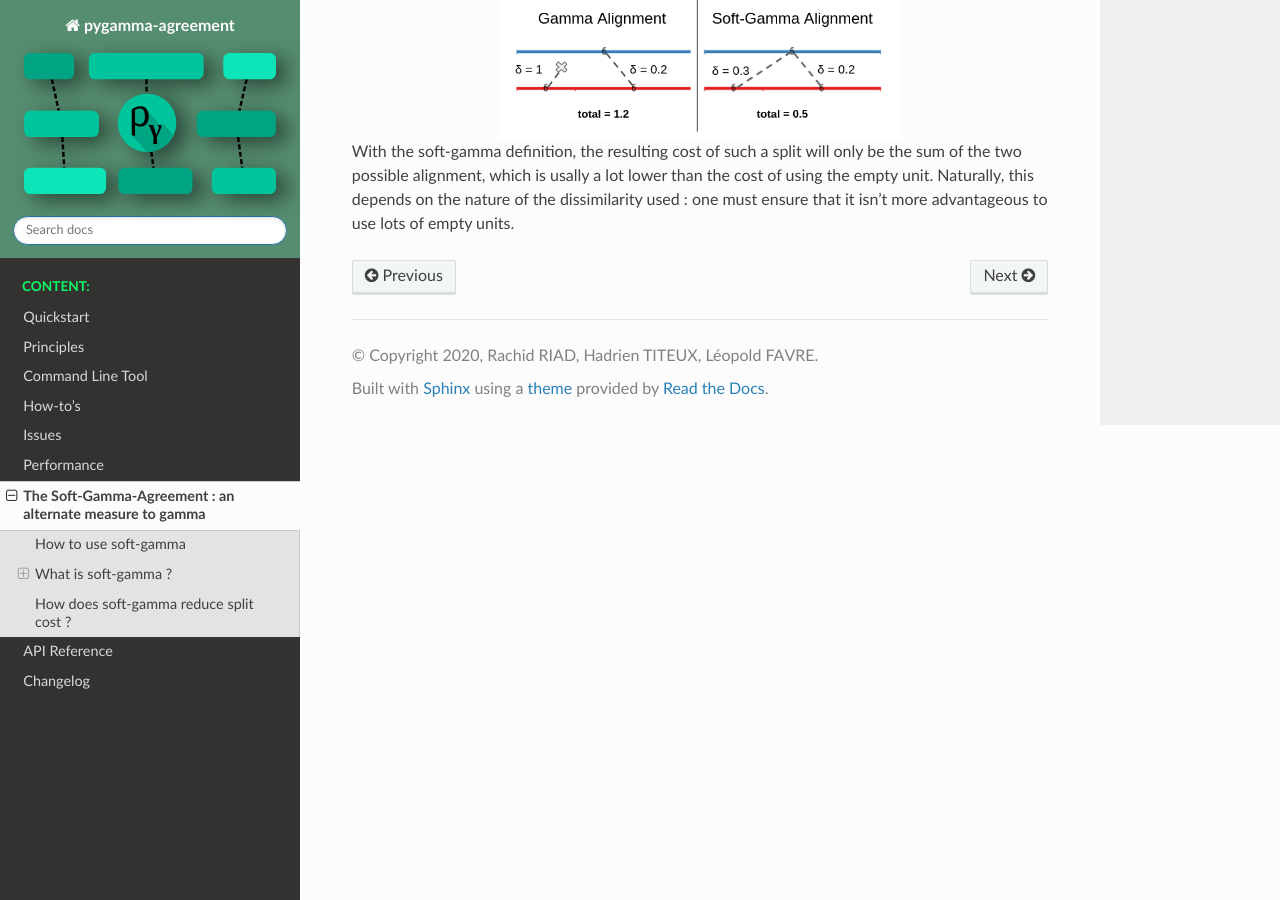
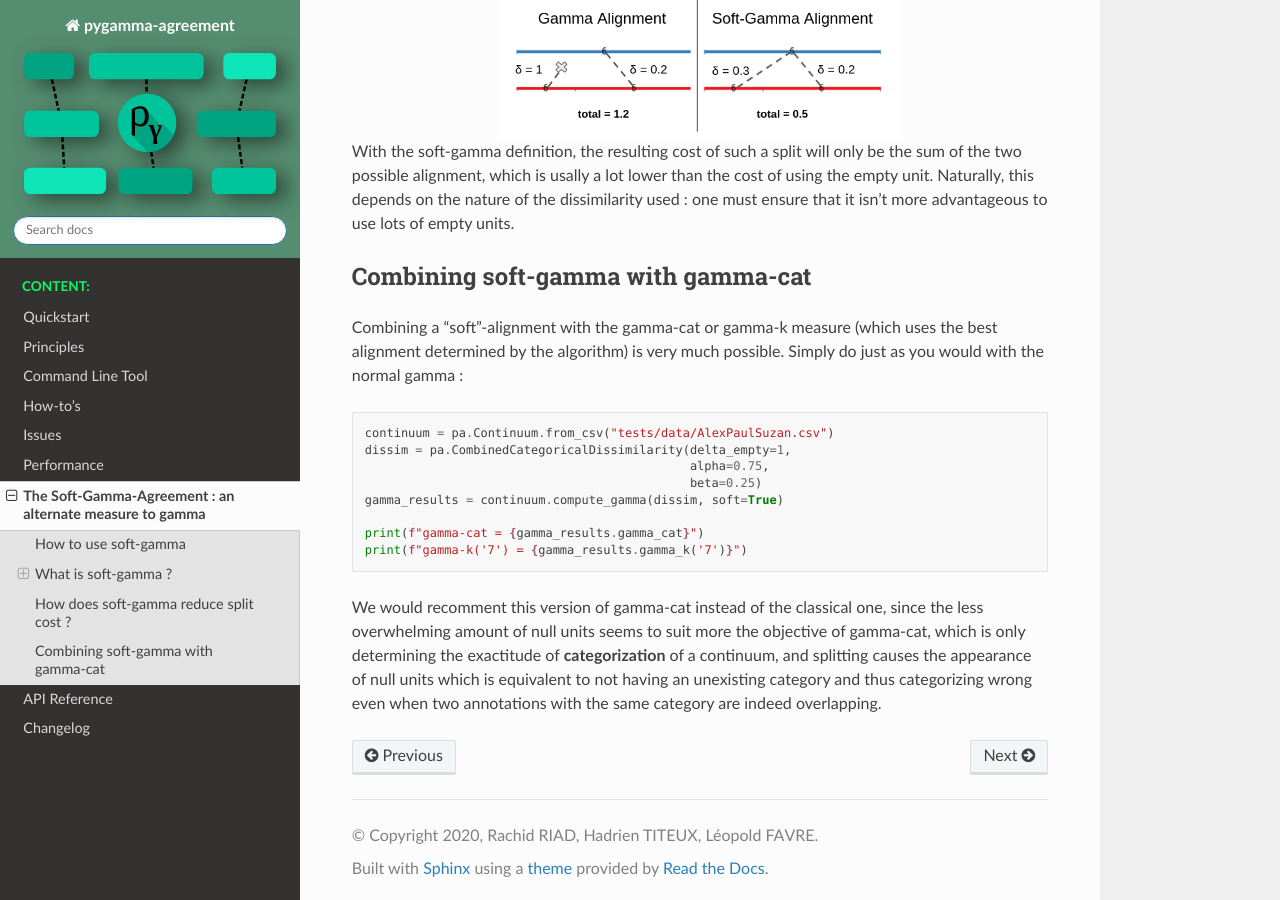
Before and after one commit to bootphon/pygamma-agreement, a Sphinx documentation site: the page built from docs/source/soft-gamma.rst, in a window 1280 px wide and 900 px high, scrolled down 3060 px. Built offline with Sphinx 7.4.7 and the Read the Docs theme 2.0.0, drawn with Linux system fonts in a browser that asks for light colours.

Commit message:
added doc about soft-gamma with gamma-cat/k

```diff
--- a/docs/source/soft-gamma.rst
+++ b/docs/source/soft-gamma.rst
@@ -127,3 +127,25 @@ where the other has annotated only once, an empty unit **will** make its way int
 With the soft-gamma definition, the resulting cost of such a split will only be the sum of the two possible alignment, which
 is usally a lot lower than the cost of using the empty unit. Naturally, this depends on the nature of the dissimilarity used :
 one must ensure that it isn't more advantageous to use lots of empty units.
+
+Combining soft-gamma with gamma-cat
+~~~~~~~~~~~~~~~~~~~~~~~~~~~~~~~~~~~
+
+Combining a "soft"-alignment with the gamma-cat or gamma-k measure (which uses the best alignment determined by the algorithm) is
+very much possible. Simply do just as you would with the normal gamma :
+
+.. code-block:: python
+
+    continuum = pa.Continuum.from_csv("tests/data/AlexPaulSuzan.csv")
+    dissim = pa.CombinedCategoricalDissimilarity(delta_empty=1,
+                                                 alpha=0.75,
+                                                 beta=0.25)
+    gamma_results = continuum.compute_gamma(dissim, soft=True)
+
+    print(f"gamma-cat = {gamma_results.gamma_cat}")
+    print(f"gamma-k('7') = {gamma_results.gamma_k('7')}")
+
+We would recomment this version of gamma-cat instead of the classical one, since the less overwhelming amount of null units
+seems to suit more the objective of gamma-cat, which is only determining the exactitude of **categorization** of a continuum,
+and splitting causes the appearance of null units which is equivalent to not having an unexisting category and thus categorizing wrong
+even when two annotations with the same category are indeed overlapping.
```
